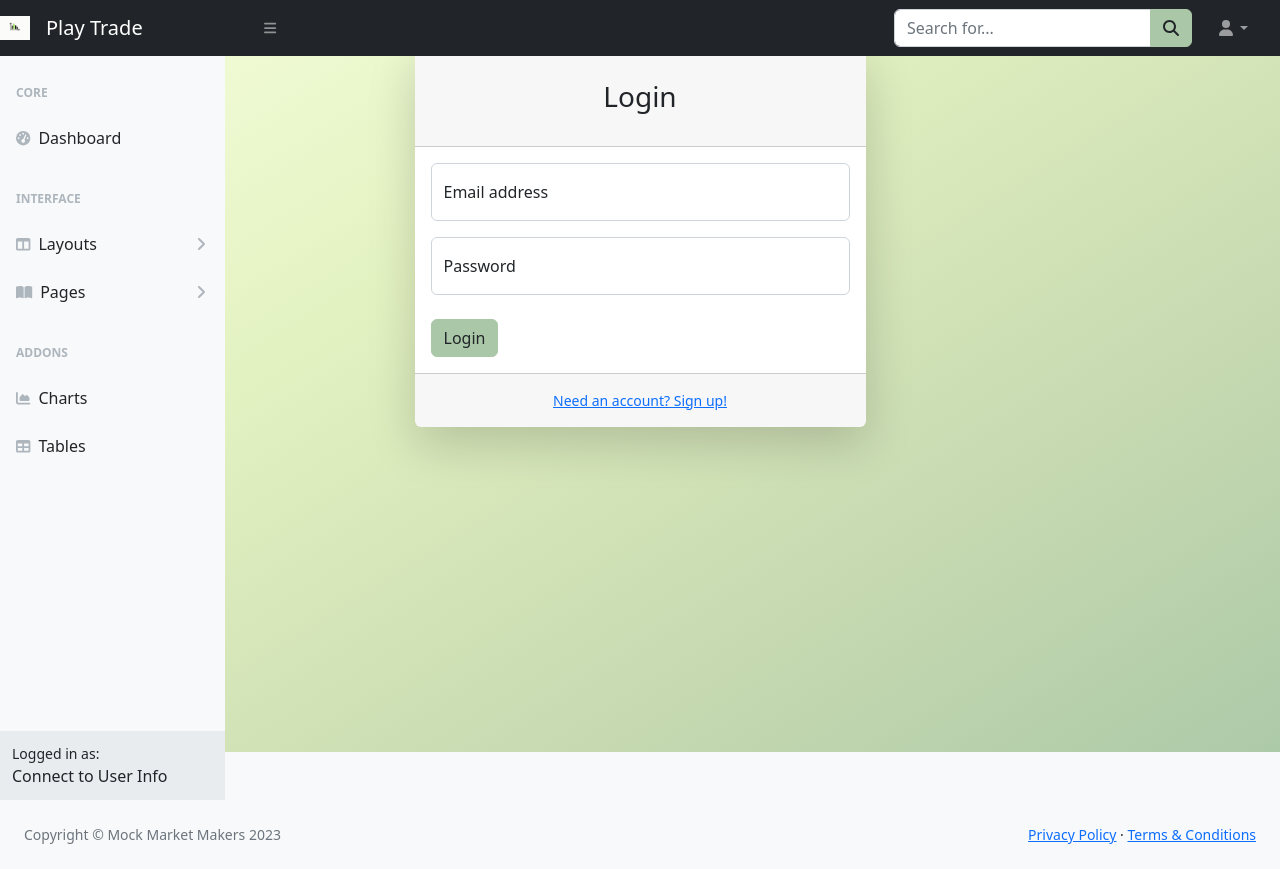
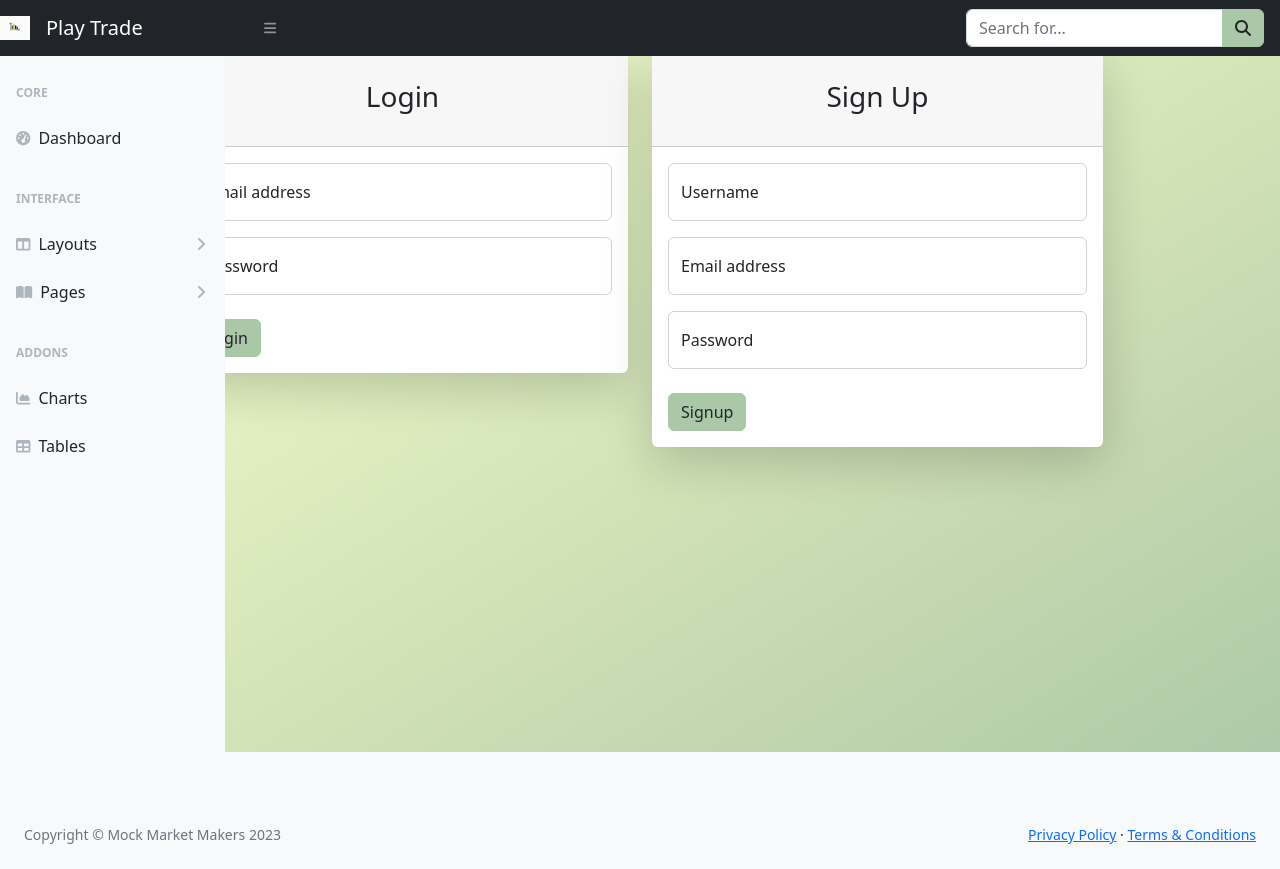
Before and after one commit to Project2Team2/Play-Trade, a Node server app: page /login in a window 1280 px wide. Run offline with Node 20, Linux system fonts and the light colour scheme; some libraries are stand-ins or nearby versions.

Commit message:
login/signup fixes

```diff
--- a/controllers/homeRoutes.js
+++ b/controllers/homeRoutes.js
@@ -5,17 +5,27 @@
 const axios = require('axios');
 const apikey = "2d39de05a6c0431c871588b30dec7652"
 
-router.get('/', /* withAuth, */ async (req, res) => {
+router.get('/', withAuth, async (req, res) => {
   try {
-    const userData = await User.findAll({
-      attributes: { exclude: ['password'] },
-      order: [['name', 'ASC']],
-    });
+    const userData = await User.findAll();
 
     const users = userData.map((project) => project.get({ plain: true }));
 
     res.render('homepage', {
       users,
+      logged_in: req.session.logged_in,
+    });
+  } catch (err) {
+    res.status(500).json(err);
+  }
+});
+
+router.get('/portfolio/:name', /* withAuth, */ async (req, res) => {
+  try {
+  const userData = await User.findByPk(res.params.name);
+  const user = userData.map((profile) => profile.get({ plain: true }));
+    res.render('portfolio', {
+      user,
       logged_in: req.session.logged_in,
     });
   } catch (err) {
@@ -31,14 +41,16 @@
 
   res.render('login');
 });
-router.get('/stock',async (req,res)=>{
+
+router.get('/stock', withAuth, async (req,res)=>{
   console.log(`req query`, req.query)
   var url = 'https://api.twelvedata.com/symbol_search?symbol=' + req.query.search + '&apikey=' + apikey;
   var response = await axios.get(url);
   var filteredData = response.data.data.filter(stock => stock.country == "United States");
   console.log(filteredData)
   res.render('stock',{
-    stocks: filteredData
+    stocks: filteredData,
+    logged_in: req.session.logged_in
   });
 });
 
--- a/public/js/login.js
+++ b/public/js/login.js
@@ -43,9 +43,9 @@
 };
 
 document
-  .querySelector('.login-form')
-  .addEventListener('submit', loginFormHandler);
+  .querySelector('#login-form')
+  .addEventListener('click', loginFormHandler);
 
 document
-  .querySelector('.signup-form')
-  .addEventListener('submit', signupFormHandler);
+  .querySelector('#signup-form')
+  .addEventListener('click', signupFormHandler);
--- a/public/js/script.js
+++ b/public/js/script.js
@@ -1,13 +1,10 @@
-console.log("hello");
 const searchBox = document.querySelector('#search-input')
-console.log(searchBox);
 const searchBtn = document.getElementById("search-button");
-console.log(searchBtn);
 
-searchBtn.addEventListener("click", ()=>{
+/* searchBtn.addEventListener("click", ()=>{
     const searchvalue = document.querySelector('#search-input').value
 
-});
+}); */
 
 //toggle button function NOT WORKING
 document.addEventListener('DOMContentLoaded', function () {
@@ -22,7 +19,7 @@
 });
 
 //pres log in button get routed to main.handlebars NOT WORKING
-document.addEventListener('DOMContentLoaded', function () {
+/* document.addEventListener('DOMContentLoaded', function () {
     var loginForm = document.getElementById('loginForm');
 
     loginForm.addEventListener('submit', function (event) {
@@ -34,4 +31,4 @@
         // Redirect to the specified URL
         window.location.href = action;
     });
-});
+}); */
--- a/views/layouts/main.handlebars
+++ b/views/layouts/main.handlebars
@@ -15,7 +15,7 @@
         <nav class="sb-topnav navbar navbar-expand navbar-dark bg-dark">
             <!-- Navbar Brand-->
             <img src="../images/logo1.png" alt="" width="30" height="24" class="d-inline-block align-text-top">
-            <a class="navbar-brand ps-3" href="index.html">Play Trade</a>
+            <a class="navbar-brand ps-3" href="/">Play Trade</a>
             <!-- Sidebar Toggle NOT WORKING NOT SURE WHY-->
             <button class="btn btn-link btn-sm order-1 order-lg-0 me-4 me-lg-0" id="sidebarToggle" href="#!"><i class="fas fa-bars"></i></button>
             <!-- Navbar Search-->
@@ -26,16 +26,18 @@
                 </div>
             </form>
             <!-- Navbar-->
+            {{#if logged_in}}
             <ul class="navbar-nav ms-auto ms-md-0 me-3 me-lg-4">
                 <li class="nav-item dropdown">
                     <a class="nav-link dropdown-toggle" id="navbarDropdown" href="#" role="button" data-bs-toggle="dropdown" aria-expanded="false"><i class="fas fa-user fa-fw"></i></a>
                     <ul class="dropdown-menu dropdown-menu-end" aria-labelledby="navbarDropdown">
-                        <li><a class="dropdown-item" href="#!">Profile</a></li>
+                        <li><a class="dropdown-item" href="/portfolio/{{user.name}}">Portfolio</a></li>
                         <li><hr class="dropdown-divider" /></li>
-                        <li><a class="dropdown-item" href="#!">Logout</a></li>
+                        <li><a class="dropdown-item" id="logout" href="">Logout</a></li>
                     </ul>
                 </li>
             </ul>
+            {{/if}}
         </nav>
         <div id="layoutSidenav">
             <div id="layoutSidenav_nav">
@@ -72,10 +74,12 @@
                             </a>
                         </div>
                     </div>
+                    {{#if logged_in}}
                     <div class="sb-sidenav-footer">
                         <div class="small">Logged in as:</div>
-                        Connect to User Info
+                        {{user.name}}
                     </div>
+                    {{/if}}
                 </nav>
             </div>
         </div>
@@ -101,6 +105,7 @@
 
 
         <script src="https://cdn.jsdelivr.net/npm/bootstrap@5.2.3/dist/js/bootstrap.bundle.min.js" crossorigin="anonymous"></script>
-        <script src="../../public/js/script.js"></script>
+        <script src="./js/script.js"></script>
+        <script src="./js/logout.js"></script>
     </body>
 </html>
--- a/views/login.handlebars
+++ b/views/login.handlebars
@@ -10,24 +10,41 @@
                                     <div class="card-body">
                                         <form>
                                             <div class="form-floating mb-3">
-                                                <input class="form-control" id="inputEmail" type="email" placeholder="name@example.com" />
-                                                <label for="inputEmail">Email address</label>
+                                                <input class="form-control" id="email-login" type="email" placeholder="name@example.com" />
+                                                <label for="email-login">Email address</label>
                                             </div>
                                             <div class="form-floating mb-3">
-                                                <input class="form-control" id="inputPassword" type="password" placeholder="Password" />
-                                                <label for="inputPassword">Password</label>
+                                                <input class="form-control" id="password-login" type="password" placeholder="Password" />
+                                                <label for="password-login">Password</label>
                                             </div>
-                                            <div class="d-flex align-items-center justify-content-between mt-4 mb-0">
-                                                <a class="btn btn-primary" href="index.html">Login</a>
+                                            <div class="d-flex align-items-center justify-content-between mt-4 mb-0" id="login-form">
+                                                <a class="btn btn-primary" href="">Login</a>
                                             </div>
                                         </form>
                                     </div>
-                                    <div class="card-footer text-center py-3">
-                                        <div class="small">
-
-                                            <a href="register.handlebars">Need an account? Sign up!</a>
-
-                                        </div>
+                                </div>
+                            </div>
+                            <div class="col-lg-5">
+                                <div class="card shadow-lg border-0 rounded-lg mt-5">
+                                    <div class="card-header"><h3 class="text-center font-weight-light my-4">Sign Up</h3></div>
+                                    <div class="card-body">
+                                        <form>
+                                            <div class="form-floating mb-3">
+                                                <input class="form-control" id="name-signup" type="email" placeholder="name@example.com" />
+                                                <label for="name-signup">Username</label>
+                                            </div>
+                                            <div class="form-floating mb-3">
+                                                <input class="form-control" id="email-signup" type="email" placeholder="name@example.com" />
+                                                <label for="email-signup">Email address</label>
+                                            </div>
+                                            <div class="form-floating mb-3">
+                                                <input class="form-control" id="password-signup" type="password" placeholder="Password" />
+                                                <label for="password-signup">Password</label>
+                                            </div>
+                                            <div class="d-flex align-items-center justify-content-between mt-4 mb-0" id="signup-form">
+                                                <a class="btn btn-primary" href="">Signup</a>
+                                            </div>
+                                        </form>
                                     </div>
                                 </div>
                             </div>
@@ -45,4 +62,4 @@
             </div>
         </div>
 
-<script src="/public/js/login.js"></script>
+<script src="./js/login.js"></script>
```
Also changed, not shown: views/portfolio.handlebars (renamed from views/register.handlebars).
